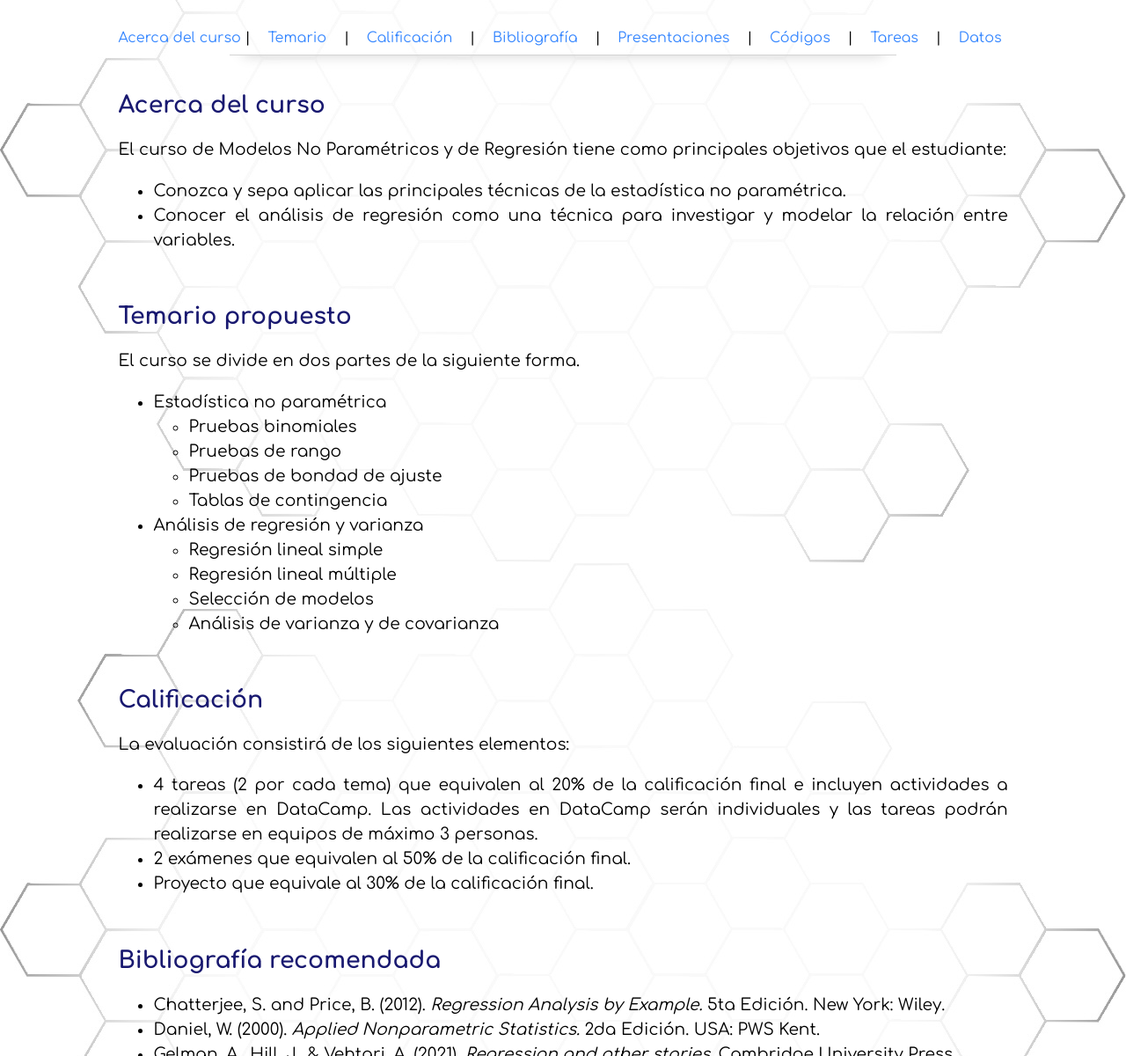
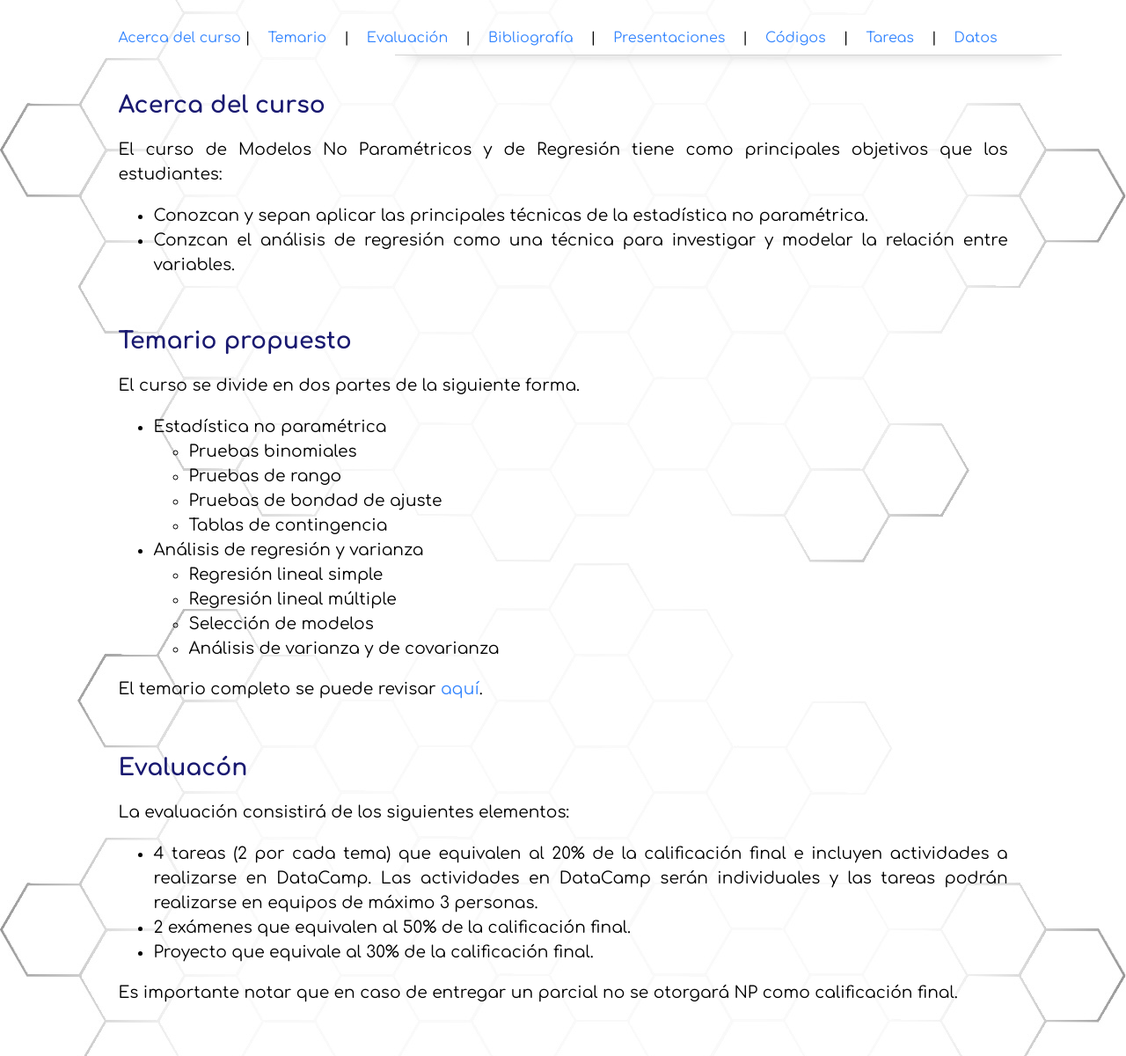
Before and after one commit to JosePerusquia/JosePerusquia.github.io, a plain HTML site: page mnp_regresion.html in a window 1280 px wide. Shown: the part 247-1447 px from the top of the page at 88% size. Drawn offline with Linux system fonts and the light colour scheme.

Commit message:
Actualizacion

```diff
--- a/mnp_regresion.html
+++ b/mnp_regresion.html
@@ -1,20 +1,26 @@
 <!DOCTYPE html>
+
 <html lang="es" >
+
 <head>
     	<meta charset="UTF-8">
     	<title>Curso Modelos No Paramétricos y de Regresión </title>
     	<link rel="stylesheet" href="css/style.css">
 </head>
+
+
 <body>
 	<!-- partial:index.partial.html -->
 
 
 	<header id="nameAndLogo">
     		<aside id="logoUNAM">
-    <img src="images/unam.png" alt="" height="150">
+    			<img src="images/unam.png" alt="" height="250">
     		</aside>
+
 	<h1 lang="es" class="name">Modelos No Paramétricos y de Regresión 2025-I
   	</h1>
+
 	<p class="position1">
 		<b> Profesor: <a style = "color: #696969">José A. Perusquía Cortés</a><br>
         	Ayudante: <a style = "color: #696969">Aaron Mauricio Gómez Jiménez</a>
@@ -29,7 +35,7 @@
 <nav>
 			<a href="#acercaDe" class = "active">Acerca del curso </a> |
 			<a href="#temario">Temario</a> |
-			<a href="#calificacion">Calificación</a> |
+			<a href="#evaluacion">Evaluación</a> |
 			<a href="#bib">Bibliografía</a> |
 			<a href="#Presentaciones">Presentaciones</a> |
 			<a href="#codigos">Códigos</a> |
@@ -49,12 +55,12 @@
   </h2>
 
   <p>
-	 El curso de Modelos No Paramétricos y de Regresión tiene como principales objetivos que el estudiante:
+	 El curso de Modelos No Paramétricos y de Regresión tiene como principales objetivos que los estudiantes:
 
   </p>
   <ul>
-      	<li> Conozca y sepa aplicar las principales técnicas de la estadística no paramétrica.</li>
-	<li> Conocer el análisis de regresión como una técnica para investigar y modelar la relación entre variables.</li>
+      	<li> Conozcan y sepan aplicar las principales técnicas de la estadística no paramétrica.</li>
+		<li> Conzcan el análisis de regresión como una técnica para investigar y modelar la relación entre variables.</li>
 
   </ul>
 
@@ -69,6 +75,7 @@
 	<p>
 		El curso se divide en dos partes de la siguiente forma.
 	</p>
+
 	<ul>
       	<li> Estadística no paramétrica</li>
  	<ul>
@@ -77,6 +84,7 @@ El curso se divide en dos partes de la siguiente forma.
 		<li> Pruebas de bondad de ajuste</li>
 		<li> Tablas de contingencia</li>
   	</ul>
+
 	<li> Análisis de regresión y varianza</li>
  	<ul>
       	<li> Regresión lineal simple</li>
@@ -86,27 +94,37 @@ El curso se divide en dos partes de la siguiente forma.
   	</ul>
   </ul>
 
+	<p>
+		El temario completo se puede revisar <a href="recursos/mnp_regresion/temarioCurso.pdf" target="blank_">aquí</a>.
+	</p>
+
 </div>
 
 
 
-<div id="calificacion">
+<div id="evaluation">
   <h2>
-    Calificación
+    Evaluacón
   </h2>
+
 	<p> La evaluación consistirá de los siguientes elementos:
   	</p>
+
 	<ul>
         	<li> 4 tareas (2 por cada tema) que equivalen al 20% de la calificación final e incluyen actividades a realizarse en DataCamp. Las actividades en DataCamp serán individuales y las tareas podrán realizarse en equipos de máximo 3 personas.</li>
         	<li> 2 exámenes que equivalen al 50% de la calificación final.</li>
  		<li> Proyecto que equivale al 30% de la calificación final.</li>
   	</ul>
+
+	<p> Es importante notar que en caso de entregar un parcial no se otorgará NP como calificación final.
+  	</p>
+
 </div>
 
 
 <div id="bib">
   <h2>
-    Bibliografía recomendada
+    (Algunas) Referencias recomendadas
   </h2>
   	<ul>
     	<li lang="en">Chatterjee, S. and Price, B. (2012).  <i>Regression Analysis by Example.</i> 5ta Edición. New York: Wiley. </li>
```
Also changed, not shown: bayesian.html (+1 -1 lines), inference.html (+7 -6 lines), multivariate.html (+1 -1 lines), 2 other files. Lines whose indentation alone changed are shown as unchanged.
